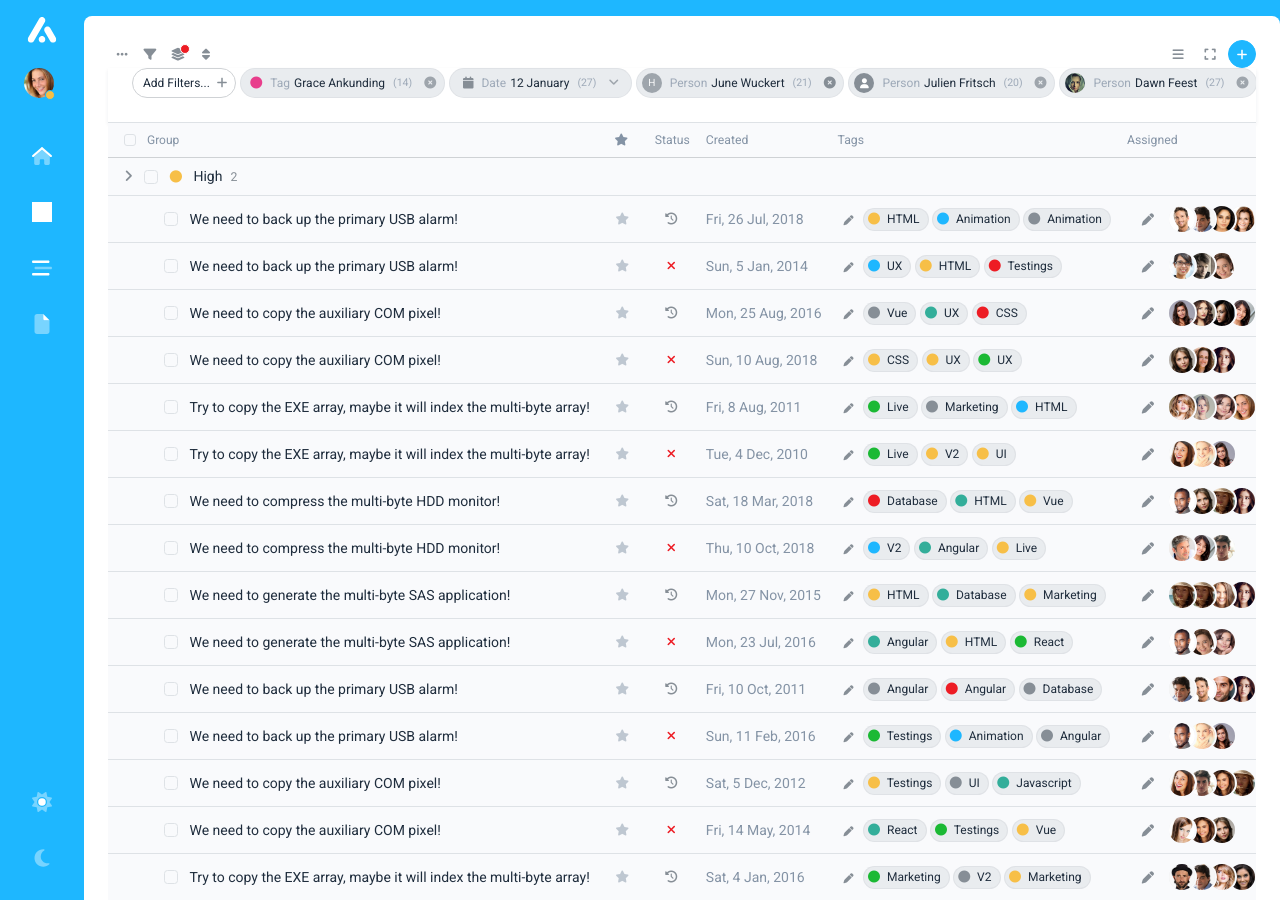
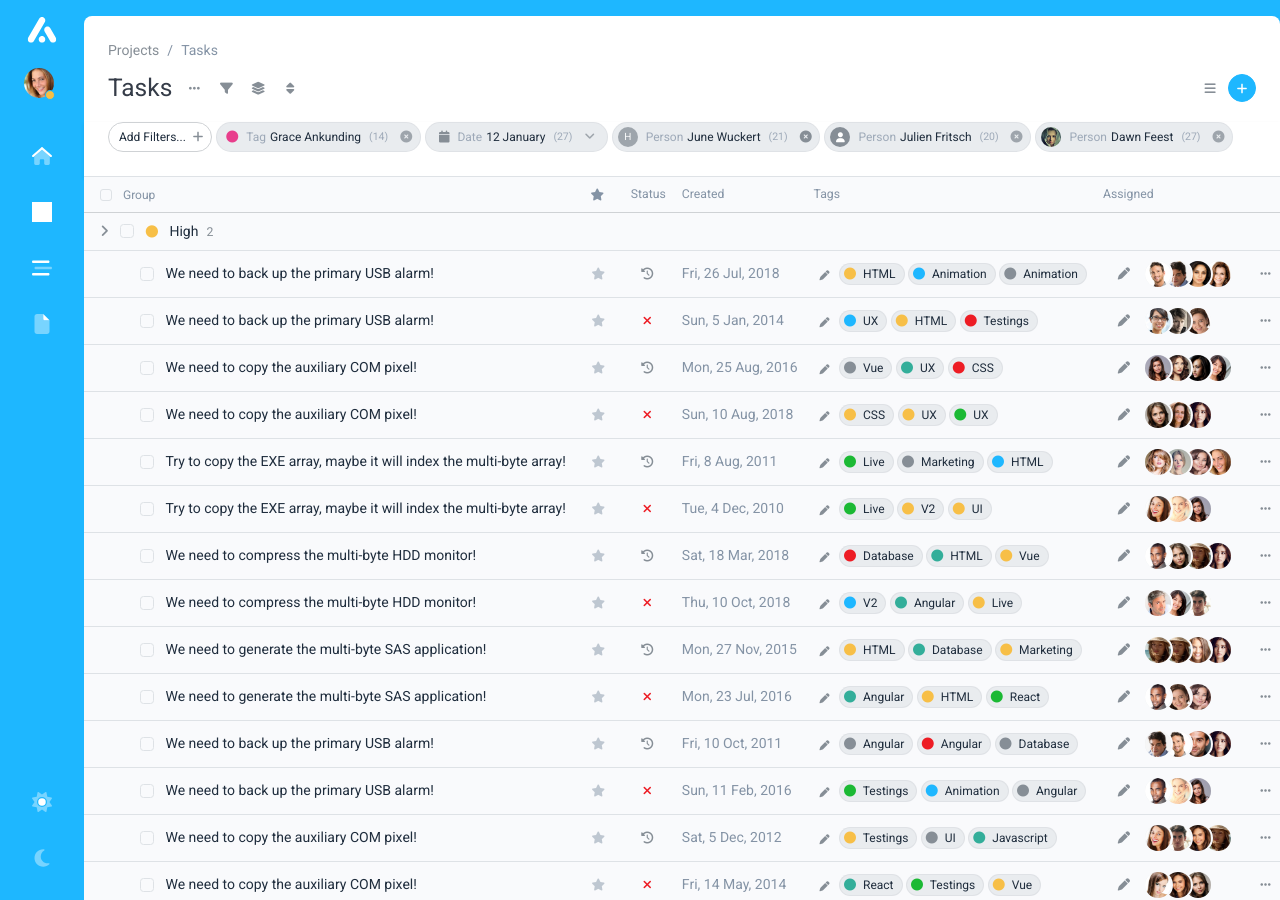
Before and after one commit to 0wczar/airframe, a Jekyll site: the page built from tasks/table/group/index.html, in a window 1280 px wide. Built offline with Jekyll 4.4.1, drawn with Linux system fonts in a browser that asks for light colours; grey boxes are pictures that could not be loaded.

Commit message:
Update Navbar with Groups

```diff
--- a/_includes/V2/navbar-list.html
+++ b/_includes/V2/navbar-list.html
@@ -144,7 +144,7 @@
         <!-- XS,SM,MD Only: Sidebar Offcanvas -->
         <button class="btn btn-link border-secondary-subtle me-2 btn-sm text-secondary d-block d-lg-none" type="button" data-bs-toggle="offcanvas" data-bs-target="#offcanvasExample"
             aria-controls="offcanvasExample">
-            <i class="fa fa-bars"></i>
+            <i class="fas fa-bars"></i>
         </button>
         {% include V2/offcanvas-sidebar.html %}
 
--- a/tasks/table/group/index.html
+++ b/tasks/table/group/index.html
@@ -6,7 +6,10 @@ grpApplyTableTasksGroup: 1
 layoutTableTasksGroup: 1
 grpNotify: 1
 offcanvasTasksListTableGroupDetails: 1
+showTitle: true
+navbarTitle: 'Tasks'
+navbarBtnAddTask: true
 ---
-<div class="table-responsive">
+<div class="table-responsive bg-white">
     {% include V2/table-tasks-group.html %}
 </div>
```
